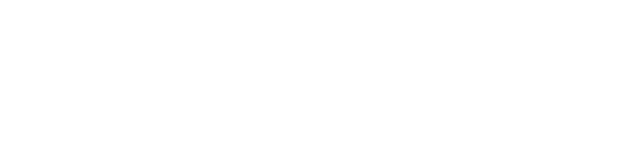
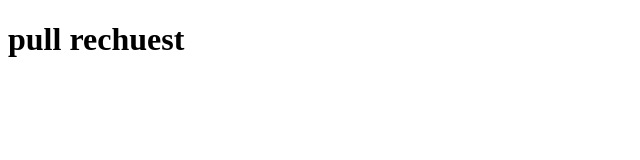
Before and after one commit to mkdavo94/npm-test, a plain HTML site: page main.html in a window 1280 px wide. Shown: the whole page, without its empty margins (0-640 px from the left). Drawn offline with Linux system fonts and the light colour scheme.

Commit message:
commit pull rechuest

```diff
--- a/main.html
+++ b/main.html
@@ -5,6 +5,6 @@
     <title>Title</title>
 </head>
 <body>
-
+<h1>pull rechuest</h1>
 </body>
 </html>
```
